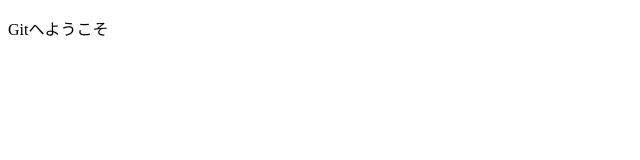
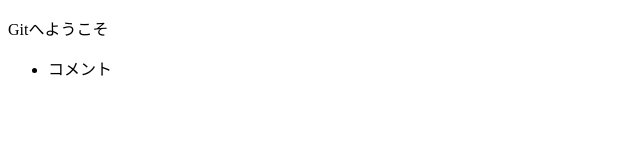
Before and after one commit to sakumaya/git_tutorial_bak, a plain HTML site: page index.html in a window 1280 px wide. Shown: the full height of the page, 0-640 px from the left. Drawn offline with Linux system fonts and the light colour scheme.

Commit message:
ulを追加

```diff
--- a/index.html
+++ b/index.html
@@ -10,6 +10,9 @@
 
 <body>
   <p>Gitへようこそ</p>
+  <ul>
+    <li>コメント</li>
+  </ul>
 </body>
 
 </html>
```
